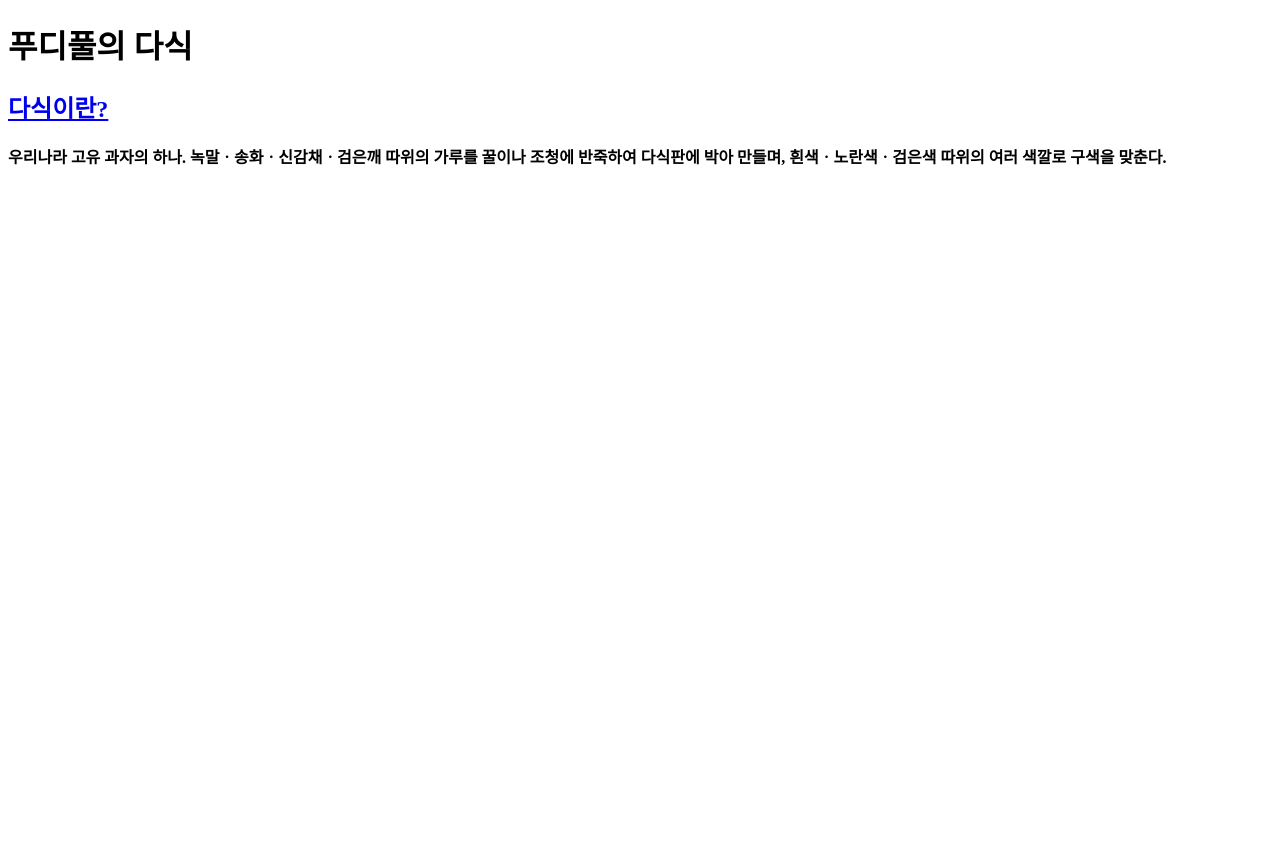
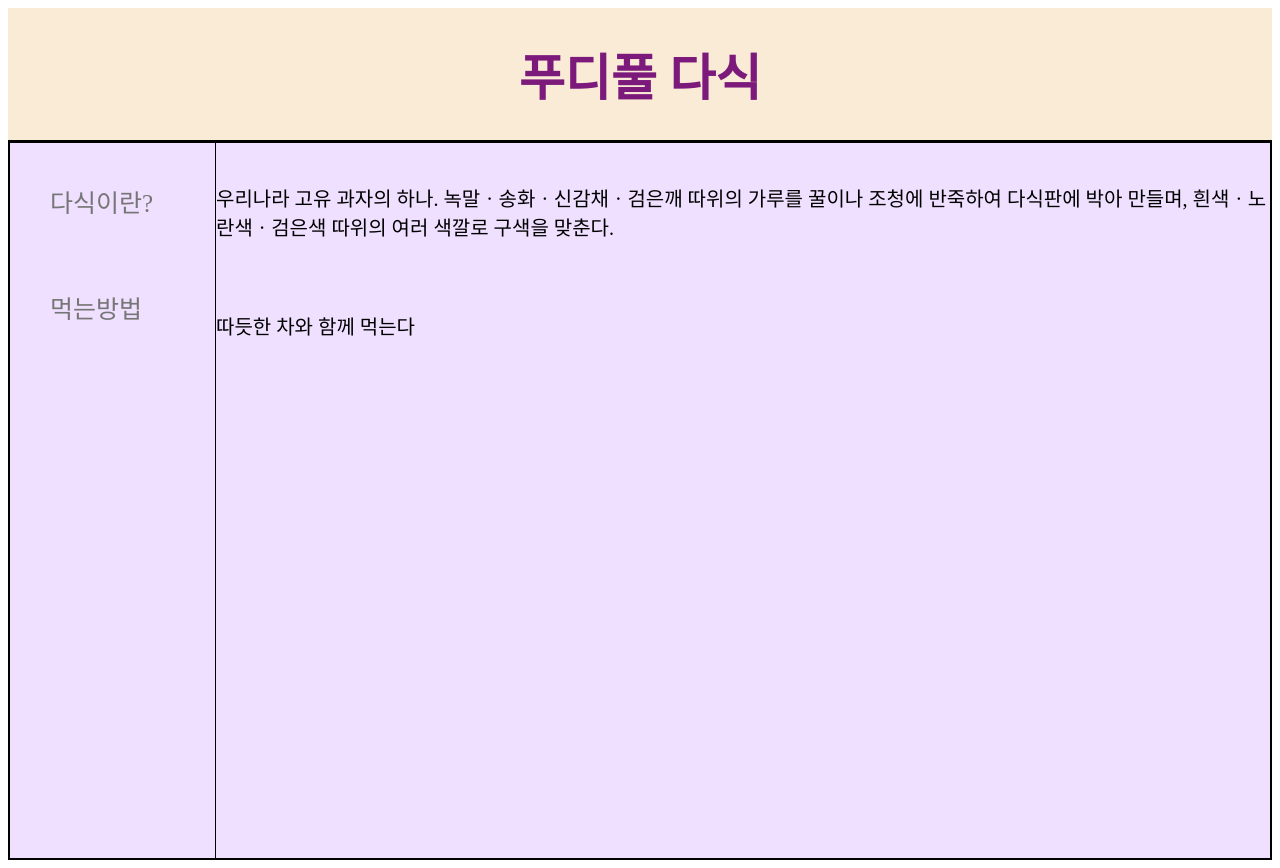
Before and after one commit to davidktlee/foodiful2, a plain HTML site: page menu1.html in a window 1280 px wide. Before the commit the page ends 800 px from the top, so only its background shows below. Drawn offline with Linux system fonts and the light colour scheme.

Commit message:
Add files via upload
카카오톡 및 인스타 그림 추가
다식 창까지 가볍게 추가
새창으로 열리는 것 제거

```diff
--- a/menu1.html
+++ b/menu1.html
@@ -4,11 +4,68 @@
 
   <head>
     <title>Foodiful의 다식</title>
+    <style>
+      #dasik-grid {
+        border: 2px solid black;
+        display: grid;
+        grid-template-columns: 0.1fr 1fr;
+        background-color: rgb(240, 224, 255);
+      }
+
+      h1 {
+        text-align: center;
+        font-size: 50px;
+        border-bottom: 1px solid black;
+        padding-top: 30px;
+        padding-bottom: 30px;
+        margin: 0;
+        background-color: antiquewhite;
+      }
+
+      h1>a {
+        color: rgb(124, 26, 124);
+        text-decoration: none;
+      }
+
+      ul {
+        border-right: 1px solid black;
+        width: 150px;
+        height: 700px;
+        font-size: 25px;
+        margin: 0;
+        padding-right: 15px;
+        padding-top: 15px;
+        color: rgb(118, 118, 118);
+        list-style-type: circle;
+      }
+
+      .eat {
+        margin-top: 70px;
+      }
+
+      .content {
+        font-size: 20px;
+        padding-top: 20px;
+      }
+    </style>
+
   <body>
-    <h1>푸디풀의 다식</h1>
-    <h2><a href="https://ko.dict.naver.com/#/entry/koko/c7e80f6b5d9f4b7c9ef6c904f2cc27bb" target="_blank">
-        다식이란?</a></h2>
-    <p><strong>우리나라 고유 과자의 하나. 녹말ㆍ송화ㆍ신감채ㆍ검은깨 따위의 가루를 꿀이나 조청에 반죽하여 다식판에 박아 만들며, 흰색ㆍ노란색ㆍ검은색 따위의 여러 색깔로 구색을 맞춘다.</strong></p>
+    <h1><a href="menu1.html">
+        푸디풀 다식
+      </a></h1>
+    <div id="dasik-grid">
+      <div>
+        <ul>
+          <p>다식이란?</p>
+          <p class="eat">먹는방법</p>
+        </ul>
+
+      </div>
+      <div class="content">
+        <p>우리나라 고유 과자의 하나. 녹말ㆍ송화ㆍ신감채ㆍ검은깨 따위의 가루를 꿀이나 조청에 반죽하여 다식판에 박아 만들며, 흰색ㆍ노란색ㆍ검은색 따위의 여러 색깔로 구색을 맞춘다.</p>
+        <p class="eat">따듯한 차와 함께 먹는다</p>
+      </div>
+    </div>
   </body>
   </head>
 
```
Also changed, not shown: index.html (+18 -16 lines), insta.PNG (added), insta.jpg (added), kakao.jpg (added).
